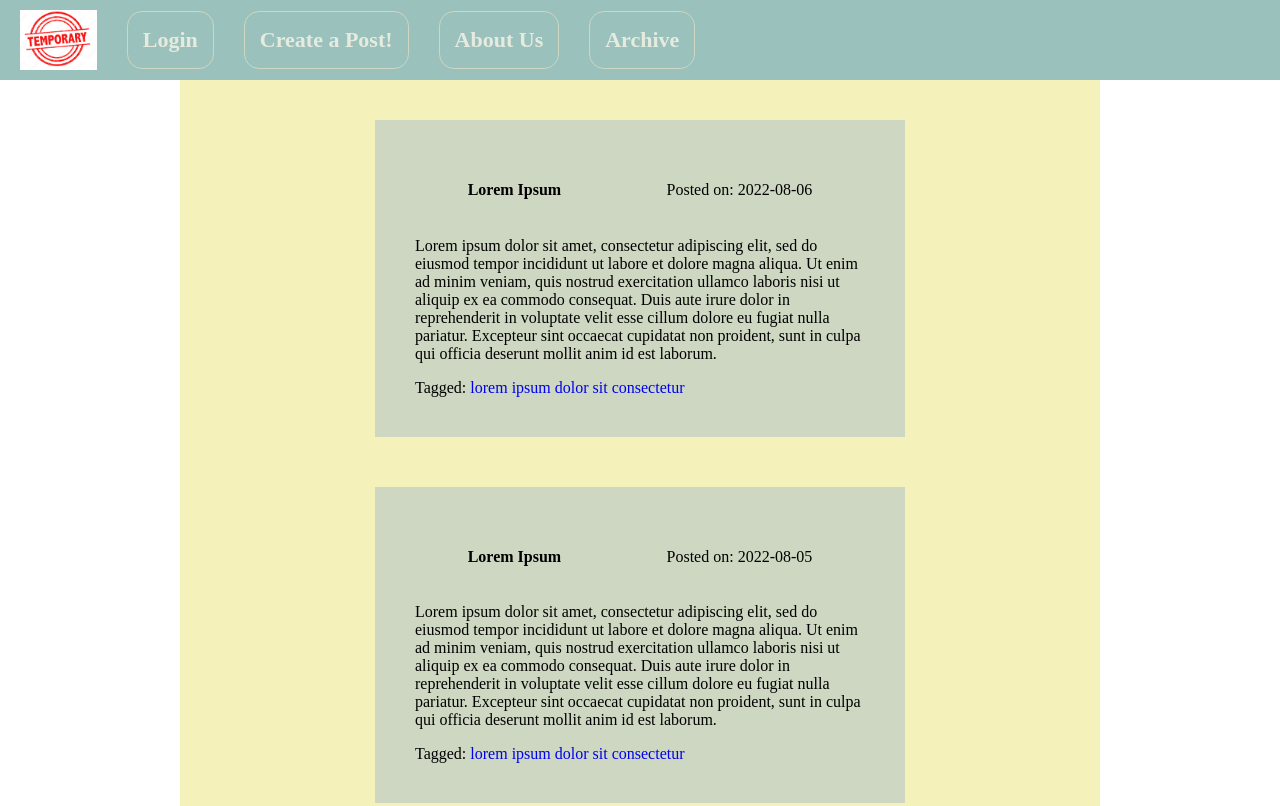
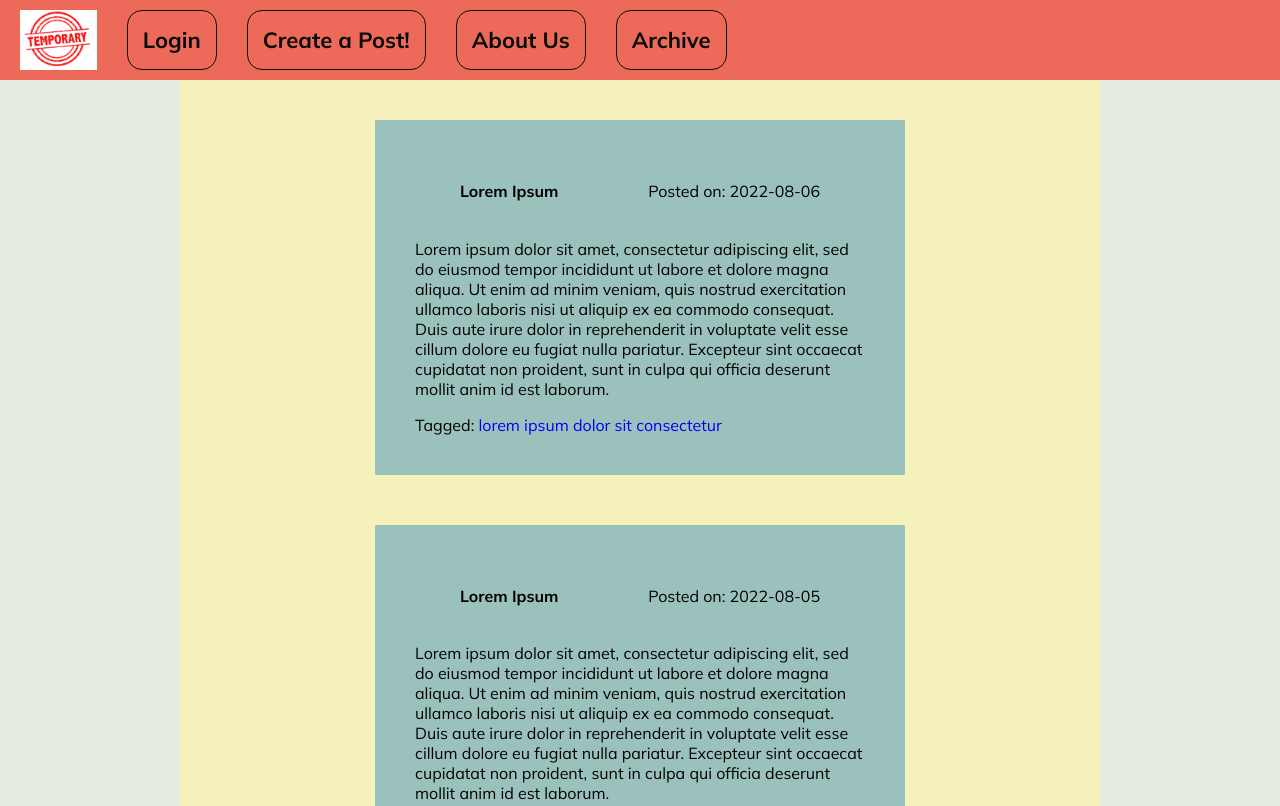
Before and after one commit to nnglai/uni-KIT202-project, a plain HTML site: page index.html in a window 1280 px wide. Shown: the top 806 px of the page. Drawn offline with Linux system fonts and the light colour scheme.

Commit message:
add google font mulish and edit colours

```diff
--- a/index.html
+++ b/index.html
@@ -4,10 +4,20 @@
   <meta name="description" content="">
   <meta name="author" content="Alex Drew">
   <meta name="viewport" content="width=device-width, initial-scale=1.0">
+
+  <!-- Google fonts  -->
+  <link rel="preconnect" href="https://fonts.googleapis.com">
+  <link rel="preconnect" href="https://fonts.gstatic.com" crossorigin>
+  <link href="https://fonts.googleapis.com/css2?family=Mulish:ital,wght@0,300;0,400;0,600;0,700;1,400&display=swap" rel="stylesheet">
+
   <link rel="stylesheet" href="./static/css/style.css">
+
   <script src="./static/js/script.js" defer></script>
+
+  <!-- FontAwesome Kit for Icons -->
   <script src="https://kit.fontawesome.com/5f78ca6619.js" crossorigin="anonymous"></script>
 </head>
+
 <body>
   <header class="header">
     <a href="index.html">
--- a/static/css/style.css
+++ b/static/css/style.css
@@ -1,21 +1,25 @@
 /* global styles */
 :root {
   --white: #E6EBE0;
+  --black: #0A0C08;
   --grey: #CDD7C1;
   --primary: #ED6A5A;
   --light-primary: #F39C91;
   --secondary: #9BC1BC;
   --tertiary: #F4F1BB;
   --accent: #36C9C6;
+
+  font-family: 'Mulish', sans-serif;
 }
 
 body {
   margin: 0px;
+  background-color: var(--white);
 }
 
 header {
   max-width: 100%;
-  background-color: var(--secondary);
+  background-color: var(--primary);
   display: flex;
   align-items: center;
   padding: 10px 20px;
@@ -28,13 +32,13 @@ header {
 
 /* header links */
 .link {
-  color: var(--white);
+  color: var(--black);
   font-size: 22px;
   font-weight: 700;
   margin-left: 30px;
   text-decoration: none;
   padding: 15px;
-  border: 1px solid var(--grey);
+  border: 1px solid var(--black);
   border-radius: 15px;
 }
 
@@ -45,7 +49,7 @@ header {
 
 /* header link for current page */
 .currentPage {
-  color: var(--primary)
+  color: var(--tertiary)
 }
 
 /* footer styling */
@@ -53,7 +57,7 @@ header {
 .footer {
   max-width: 100%;
   padding: 20px 70px ;
-  background-color: var(--secondary);
+  background-color: var(--primary);
   display: flex;
   align-items: center;
   justify-content: space-between;
@@ -83,7 +87,7 @@ header {
 
 /* post styling */
 .post {
-  background-color: var(--grey);
+  background-color: var(--secondary);
   width: 50%;
   margin-bottom: 50px;
   padding: 40px;
```
Also changed, not shown: about.html (+10 -1 lines), archive.html (+9 -0 lines), create.html (+9 -0 lines), login.html (+9 -0 lines).
